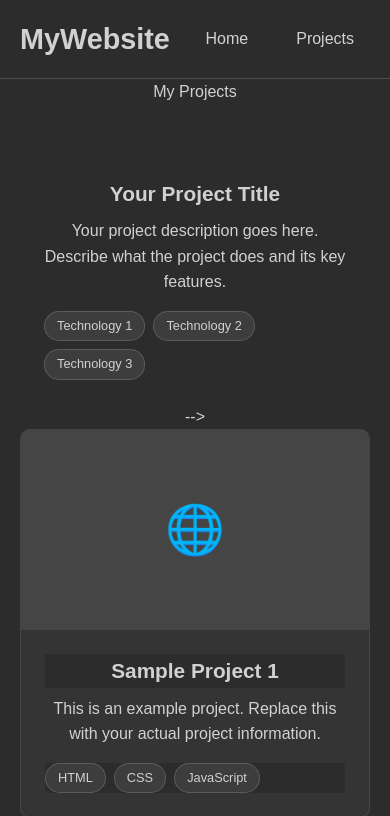
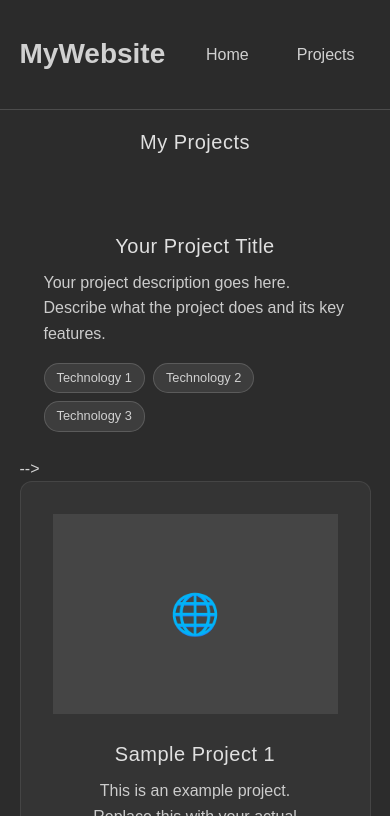
Before and after one commit to ManavSanghrajka/manav.github.io, a plain HTML site: page Testcode.html in a window 390 px wide. Both pictures are taken after a click on the link "View My Projects". Shown: the top 816 px of the page. Drawn offline with Linux system fonts and the light colour scheme.

Commit message:
Update csscode.css

```diff
--- a/csscode.css
+++ b/csscode.css
@@ -1,55 +1,77 @@
-/* Your original CSS styles */
+/* ========== RESET & BASE ========== */
 * {
   margin: 0;
   padding: 0;
   box-sizing: border-box;
+}
+
+html, body {
+  height: 100%;
+  scroll-behavior: smooth;
+}
+
+body {
+  font-family: "IBM Plex Sans JP", sans-serif;
+  color: #d1d1d1;
+  background-color: #2c2c2c;
+  line-height: 1.6;
+  min-height: 100vh;
+  display: flex;
+  flex-direction: column;
+}
+
+/* Smooth transitions across all elements */
+*, *::before, *::after {
+  transition: all 0.25s ease-in-out;
+}
+
+/* ========== TYPOGRAPHY ========== */
+h1, h2, h3 {
+  font-family: "IBM Plex Sans JP", sans-serif;
+  color: #e0e0e0;
+  letter-spacing: 0.5px;
   text-align: center;
-    color: rgb(209, 209, 209);
-    background-color: rgb(44, 44, 44);
+  background: transparent;
 }
 
 h1 {
-    font-family: "IBM Plex Sans JP", sans-serif;
   font-weight: 800;
-    font-style: Bold;
-    font-size: 200%;
+  font-size: 2rem;
 }
 
 h2 {
-    font-family: "IBM Plex Sans JP", sans-serif;
-    font-weight: 400;
-    font-style: Bold;
-    font-size: 100%;
+  font-weight: 600;
+  font-size: 1.25rem;
 }
 
 h3 {
-    font-family: "IBM Plex Sans JP", sans-serif;
-    font-weight: 600;
-    font-style: Bold;
-    font-size: 150%;
+  font-weight: 500;
+  font-size: 1.5rem;
 }
 
-.question {
-    text-align: left;
-    margin-left: 29%;
-    margin-right: auto;
-    font-family: "IBM Plex Sans JP", sans-serif;
-    font-weight: 100;
-    font-style: normal;
-    font-size: 90%;
+p {
+  background: transparent;
 }
 
-/* Website layout and component styles */
-body {
-    font-family: "IBM Plex Sans JP", sans-serif;
-    line-height: 1.6;
-    min-height: 100vh;
+/* Optional: smooth fade-in for content */
+.fade-in {
+  opacity: 0;
+  transform: translateY(10px);
+  animation: fadeIn 0.8s forwards ease;
+}
+@keyframes fadeIn {
+  to {
+    opacity: 1;
+    transform: translateY(0);
+  }
 }
 
+/* ========== LAYOUT ========== */
 .container {
-    max-width: 1200px;
+  max-width: 1100px;
+  width: 90%;
   margin: 0 auto;
-    padding: 0 20px;
+  padding: 1rem 0;
 }
 
 header {
@@ -57,8 +79,11 @@ header {
   position: sticky;
   top: 0;
   z-index: 100;
+  background: rgba(44, 44, 44, 0.95);
+  backdrop-filter: blur(10px);
 }
 
+/* ========== NAVIGATION ========== */
 nav {
   display: flex;
   justify-content: space-between;
@@ -67,52 +92,36 @@ nav {
 }
 
 .logo {
-    font-family: "IBM Plex Sans JP", sans-serif;
-    font-size: 1.8rem;
+  font-size: 1.75rem;
   font-weight: 800;
-    color: rgb(209, 209, 209);
   text-decoration: none;
-    background-color: transparent;
+  color: #d1d1d1;
 }
 
 .nav-links {
   display: flex;
-    gap: 2rem;
+  gap: 1.5rem;
   list-style: none;
 }
 
 .nav-links a {
-    color: rgb(209, 209, 209);
+  color: #d1d1d1;
   text-decoration: none;
   font-weight: 500;
-    font-family: "IBM Plex Sans JP", sans-serif;
   padding: 0.5rem 1rem;
-    border-radius: 5px;
-    transition: all 0.3s ease;
-    background-color: transparent;
+  border-radius: 6px;
 }
 
-.nav-links a:hover, .nav-links a.active {
+.nav-links a:hover,
+.nav-links a.active {
   background-color: rgba(209, 209, 209, 0.1);
-    color: rgb(255, 255, 255);
+  color: #fff;
 }
 
-main {
-    padding: 3rem 0;
-}
-
-.page {
-    display: none;
-}
-
-.page.active {
-    display: block;
-}
-
+/* ========== HERO SECTION ========== */
 .hero {
   text-align: center;
-    padding: 4rem 0;
-    margin-bottom: 3rem;
+  padding: 5rem 0 4rem;
 }
 
 .hero h1 {
@@ -120,110 +129,74 @@ main {
 }
 
 .hero p {
-    font-family: "IBM Plex Sans JP", sans-serif;
   font-size: 1.1rem;
-    color: rgb(209, 209, 209);
+  color: #ccc;
   max-width: 600px;
   margin: 0 auto 2rem;
-    background-color: transparent;
 }
 
 .cta-button {
   display: inline-block;
-    padding: 1rem 2rem;
+  padding: 0.9rem 2rem;
   background-color: rgba(209, 209, 209, 0.1);
-    color: rgb(209, 209, 209);
+  border: 1px solid rgba(209, 209, 209, 0.3);
+  color: #d1d1d1;
   text-decoration: none;
-    border-radius: 5px;
+  border-radius: 8px;
   font-weight: 600;
-    font-family: "IBM Plex Sans JP", sans-serif;
-    transition: all 0.3s ease;
-    border: 1px solid rgba(209, 209, 209, 0.3);
 }
 
 .cta-button:hover {
   background-color: rgba(209, 209, 209, 0.2);
-    color: rgb(255, 255, 255);
+  color: #fff;
   border-color: rgba(209, 209, 209, 0.5);
 }
 
-.features {
+/* ========== FEATURES / CARDS ========== */
+.features, .projects-grid {
   display: grid;
-    grid-template-columns: repeat(auto-fit, minmax(300px, 1fr));
+  grid-template-columns: repeat(auto-fit, minmax(320px, 1fr));
   gap: 2rem;
   margin-top: 3rem;
 }
 
-.feature-card {
+.feature-card, .project-card {
   background-color: rgba(209, 209, 209, 0.05);
+  border: 1px solid rgba(209, 209, 209, 0.1);
+  border-radius: 12px;
   padding: 2rem;
-    border-radius: 10px;
   text-align: center;
-    transition: all 0.3s ease;
-    border: 1px solid rgba(209, 209, 209, 0.1);
 }
 
-.feature-card:hover {
+.feature-card:hover, .project-card:hover {
   background-color: rgba(209, 209, 209, 0.1);
-    border-color: rgba(209, 209, 209, 0.2);
+  border-color: rgba(209, 209, 209, 0.25);
+  transform: translateY(-4px);
 }
 
-.feature-card h3 {
-    margin-bottom: 1rem;
-}
-
-.feature-card p {
-    font-family: "IBM Plex Sans JP", sans-serif;
-    color: rgb(209, 209, 209);
-    background-color: transparent;
-}
-
-.projects-grid {
-    display: grid;
-    grid-template-columns: repeat(auto-fit, minmax(350px, 1fr));
-    gap: 2rem;
-}
-
-.project-card {
-    background-color: rgba(209, 209, 209, 0.05);
-    border-radius: 10px;
-    overflow: hidden;
-    border: 1px solid rgba(209, 209, 209, 0.1);
-    transition: all 0.3s ease;
-}
-
-.project-card:hover {
-    background-color: rgba(209, 209, 209, 0.1);
-    border-color: rgba(209, 209, 209, 0.2);
-    transform: translateY(-5px);
-}
-
+/* ========== PROJECTS ========== */
 .project-image {
   height: 200px;
-    background-color: rgba(209, 209, 209, 0.1);
   display: flex;
   align-items: center;
   justify-content: center;
-    color: rgb(209, 209, 209);
-    font-size: 3rem;
+  background-color: rgba(209, 209, 209, 0.1);
+  font-size: 2.5rem;
+  color: #d1d1d1;
 }
 
 .project-content {
   padding: 1.5rem;
-    background-color: transparent;
 }
 
 .project-content h3 {
-    color: rgb(209, 209, 209);
   margin-bottom: 0.5rem;
-    font-size: 1.3rem;
+  font-size: 1.25rem;
 }
 
 .project-content p {
-    color: rgb(209, 209, 209);
   margin-bottom: 1rem;
-    font-family: "IBM Plex Sans JP", sans-serif;
-    background-color: transparent;
+  color: #ccc;
 }
 
 .project-tech {
@@ -234,47 +207,62 @@ main {
 
 .tech-tag {
   background-color: rgba(209, 209, 209, 0.1);
-    color: rgb(209, 209, 209);
+  color: #d1d1d1;
   padding: 0.25rem 0.75rem;
   border-radius: 15px;
   font-size: 0.8rem;
   border: 1px solid rgba(209, 209, 209, 0.2);
-    font-family: "IBM Plex Sans JP", sans-serif;
+}
+
+/* ========== QUESTIONS OR TEXT SECTIONS ========== */
+.question {
+  text-align: left;
+  margin: 0 auto;
+  width: 60%;
+  font-weight: 300;
+  font-size: 0.95rem;
+}
+
+/* ========== PAGE LAYOUT HANDLING ========== */
+.page {
+  display: none;
+}
+
+.page.active {
+  display: block;
 }
 
 .page-title {
   text-align: center;
-    color: rgb(209, 209, 209);
-    font-family: "IBM Plex Sans JP", sans-serif;
   font-weight: 400;
-    font-size: 100%;
   margin-bottom: 3rem;
 }
 
-/* Mobile responsive design */
-@media (max-width: 768px) {
-    .nav-links {
-        gap: 1rem;
+/* ========== FOOTER ========== */
+footer {
+  margin-top: auto;
+  border-top: 1px solid rgba(209, 209, 209, 0.2);
+  padding: 1rem 0;
+  text-align: center;
+  font-size: 0.9rem;
+  color: #999;
 }
 
+/* ========== RESPONSIVE DESIGN ========== */
+@media (max-width: 768px) {
   h1 {
-        font-size: 150%;
+    font-size: 1.6rem;
   }
 
   .hero p {
     font-size: 1rem;
   }
 
-    .features {
-        grid-template-columns: 1fr;
-    }
-
-    .projects-grid {
-        grid-template-columns: 1fr;
+  .nav-links {
+    gap: 1rem;
   }
 
   .question {
-        margin-left: 10%;
-        margin-right: 10%;
+    width: 85%;
   }
 }
```
Lines whose indentation alone changed are shown as unchanged.
